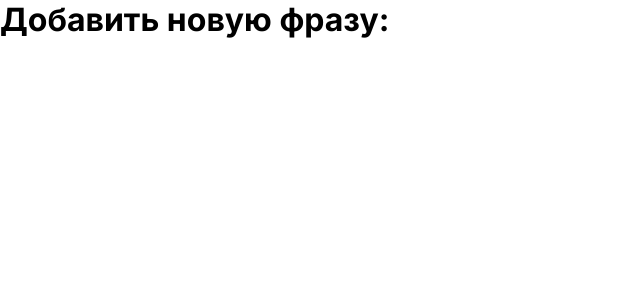
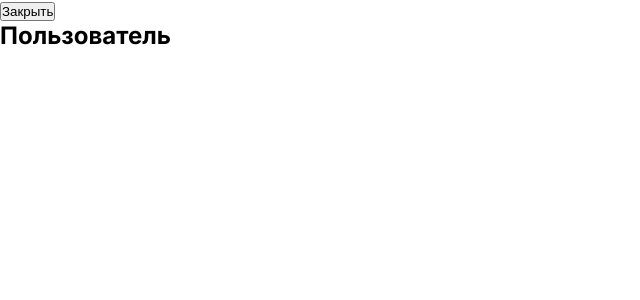
Before and after one commit to parsekon/tg-app-eng-front, a Next.js app: page /add in a window 1280 px wide. Shown: the top 300 px of the page, without its empty margins (0-640 px from the left). Built offline with nearby package versions, Linux system fonts and the light colour scheme.

Commit message:
New page

```diff
--- a/src/app/add/page.js
+++ b/src/app/add/page.js
@@ -1,10 +1,11 @@
 import styles from '@/app/add/add.module.css';
+import FormAdd from '@/components/FormAdd';
 
 const Add = () => {
     return (
         <>
             <div>
-                <h1 className={styles.title}>Добавить новую фразу:</h1>
+                <FormAdd />
             </div>
         </>
     )
--- /dev/null
+++ b/src/components/FormAdd.js
@@ -0,0 +1,31 @@
+"use client"
+
+import { useEffect, useState } from "react";
+import TelegramProvider from "./TelegramProvider";
+
+const FormAdd = () => {
+    const [tg, setTg] = useState({});
+
+    useEffect(() => {
+        if(window !== undefined && window.Telegram && window.Telegram.WebApp) {
+            const tgData = window.Telegram.WebApp;
+            setTg(tgData);
+        }
+    }, []);
+
+    const onClickCloseBot = () => {
+        tg.close();
+    }
+
+    return (
+        <>
+            <TelegramProvider />
+            <div>
+                <button onClick={onClickCloseBot}>Закрыть</button>
+                <h2>Пользователь</h2>
+            </div>
+        </>
+    );
+}
+
+export default FormAdd;
--- /dev/null
+++ b/src/components/TelegramProvider.js
@@ -0,0 +1,13 @@
+"use client"
+
+import Script from "next/script";
+
+const TelegramProvider = () => {
+    return (
+        <>
+            <Script src="https://telegram.org/js/telegram-web-app.js" />
+        </>
+    );
+}
+
+export default TelegramProvider;
```
